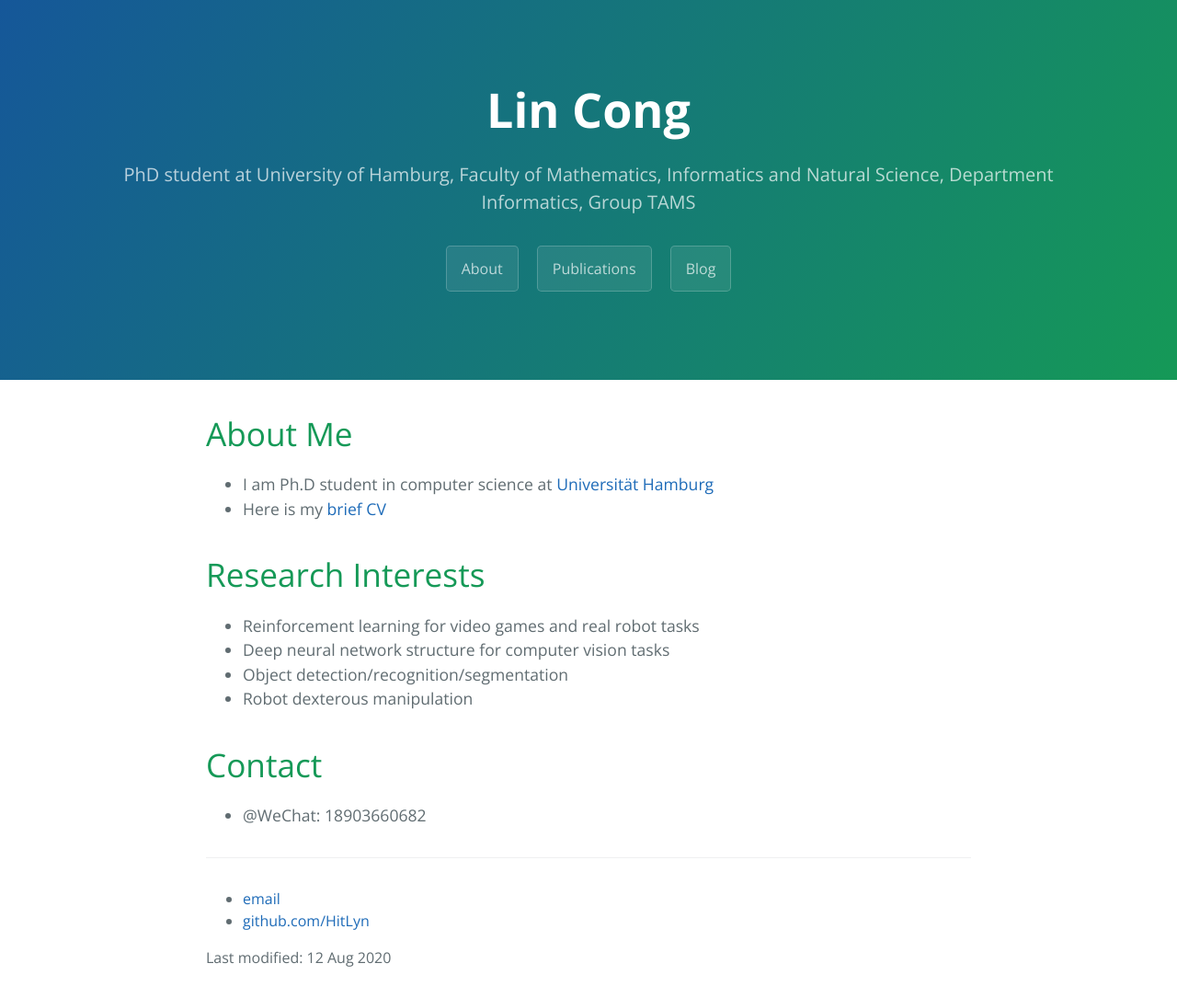
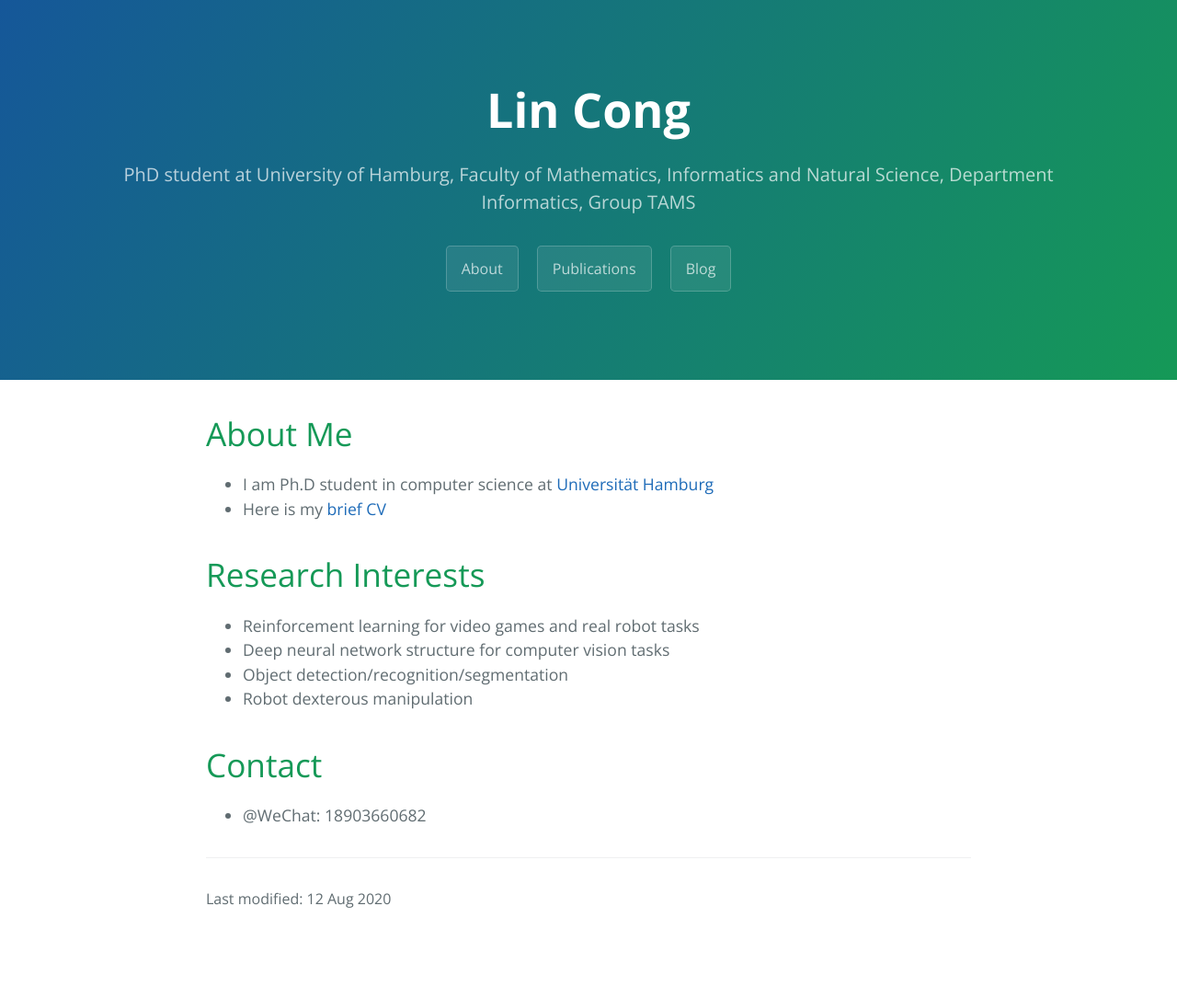
Before and after one commit to Smilels/Smilels.github.io, a Jekyll site: the page built from index.md, in a window 1280 px wide. Shown: the whole page at 92% size. Built offline with Jekyll 4.4.1, drawn with Linux system fonts in a browser that asks for light colours; after the commit the page ends 1021 px from its top, so only the background shows below that.

Commit message:
starting blog

```diff
--- a/_includes/page-footer.html
+++ b/_includes/page-footer.html
@@ -1,7 +1,3 @@
 <footer class="site-footer">
-  <ul>
-   <li><a href="cong@informatik.uni-hamburg.de">email</a></li>
-   <li><a href="https://github.com/HitLyn">github.com/HitLyn</a></li>
-   </ul>
   Last modified: {{ site.time | file_date | date_to_string }}
 </footer>
```
